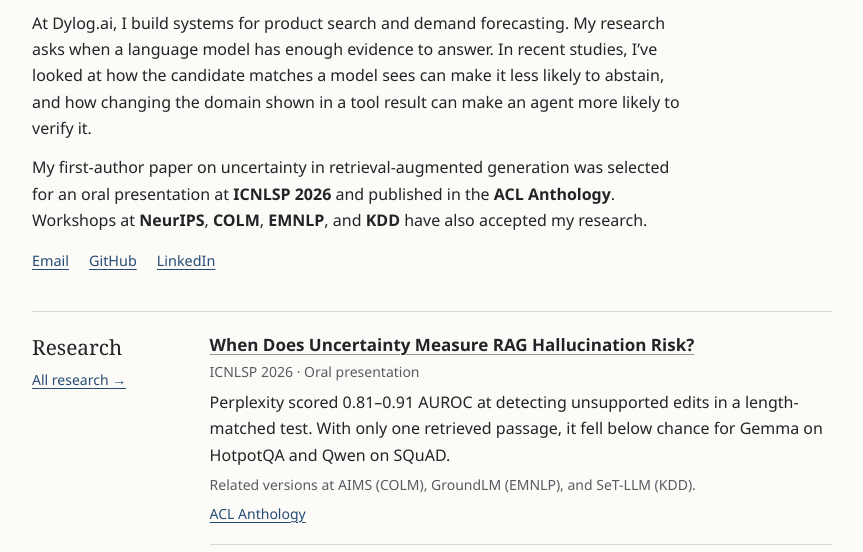
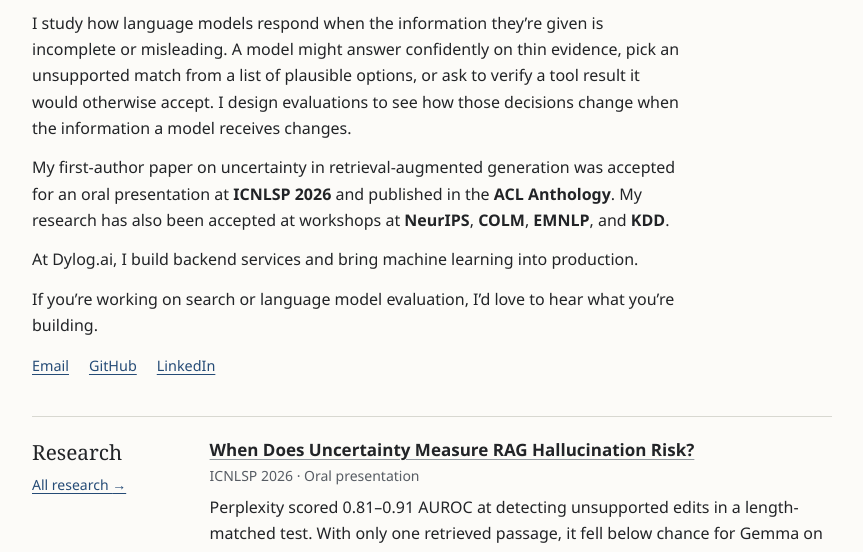
Before and after one commit to rajeeell/rajeeell.github.io, a plain HTML site: page index.html in a window 1280 px wide. Shown: the part 203-755 px from the top of the page, without its empty margins (208-1071 px from the left). Drawn offline with Linux system fonts and the light colour scheme.

Commit message:
Update homepage introduction

```diff
--- a/index.html
+++ b/index.html
@@ -35,8 +35,10 @@
     <section class="profile" aria-labelledby="name">
       <h1 id="name">Rajeel Ahmad Ansari</h1>
       <p class="profile-role">Software Engineer at Dylog.ai · Independent Researcher</p>
-      <p class="intro">At Dylog.ai, I build systems for product search and demand forecasting. My research asks when a language model has enough evidence to answer. In recent studies, I’ve looked at how the candidate matches a model sees can make it less likely to abstain, and how changing the domain shown in a tool result can make an agent more likely to verify it.</p>
-      <p class="intro">My first-author paper on uncertainty in retrieval-augmented generation was selected for an oral presentation at <strong>ICNLSP 2026</strong> and published in the <strong>ACL Anthology</strong>. Workshops at <strong>NeurIPS</strong>, <strong>COLM</strong>, <strong>EMNLP</strong>, and <strong>KDD</strong> have also accepted my research.</p>
+      <p class="intro">I study how language models respond when the information they’re given is incomplete or misleading. A model might answer confidently on thin evidence, pick an unsupported match from a list of plausible options, or ask to verify a tool result it would otherwise accept. I design evaluations to see how those decisions change when the information a model receives changes.</p>
+      <p class="intro">My first-author paper on uncertainty in retrieval-augmented generation was accepted for an oral presentation at <strong>ICNLSP 2026</strong> and published in the <strong>ACL Anthology</strong>. My research has also been accepted at workshops at <strong>NeurIPS</strong>, <strong>COLM</strong>, <strong>EMNLP</strong>, and <strong>KDD</strong>.</p>
+      <p class="intro">At Dylog.ai, I build backend services and bring machine learning into production.</p>
+      <p class="intro">If you’re working on search or language model evaluation, I’d love to hear what you’re building.</p>
       <ul class="profile-links links" aria-label="Contact and profiles">
         <li><a href="mailto:rajeelansari@gmail.com">Email</a></li>
         <li><a href="https://github.com/rajeeell">GitHub</a></li>
```
